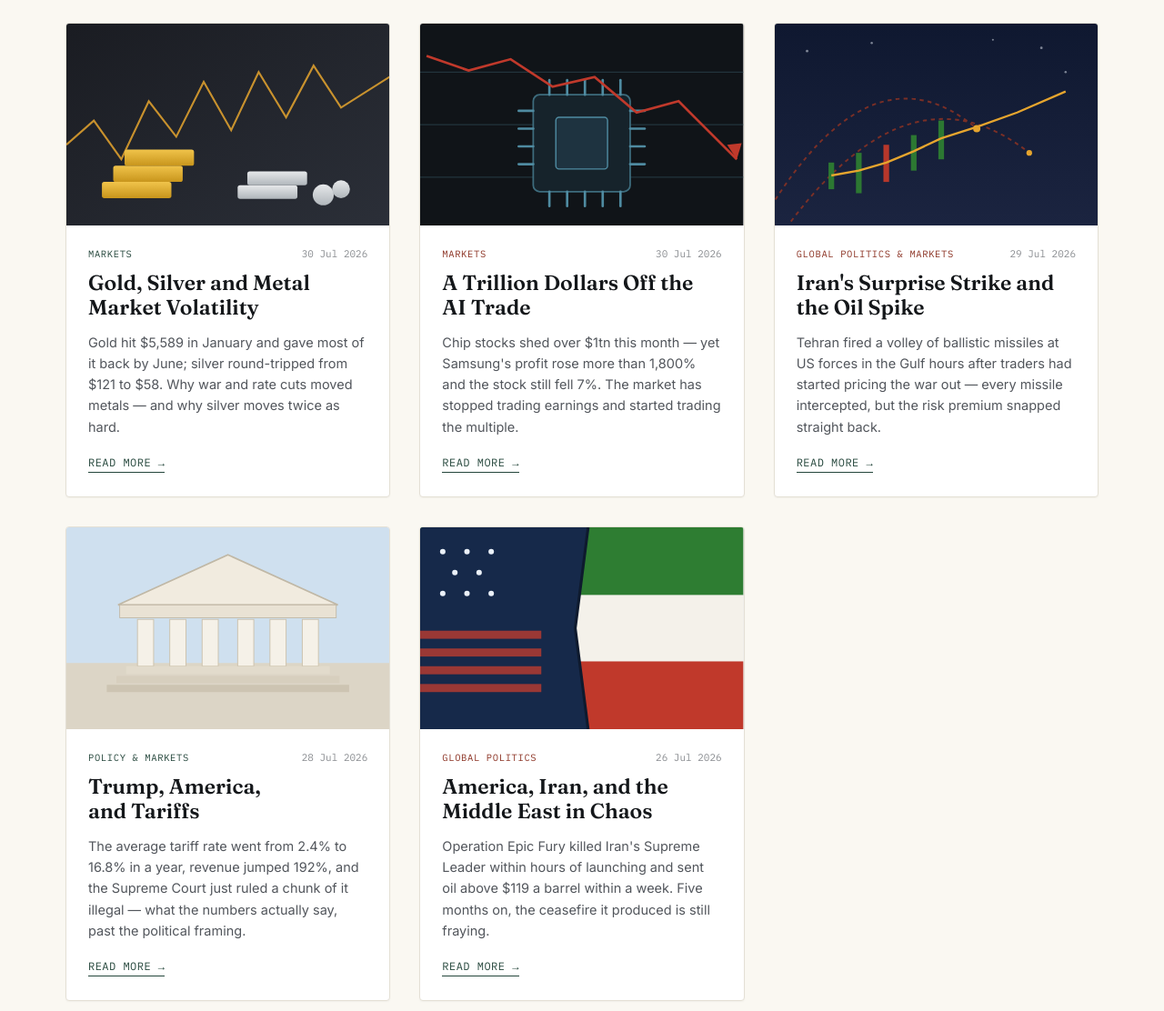
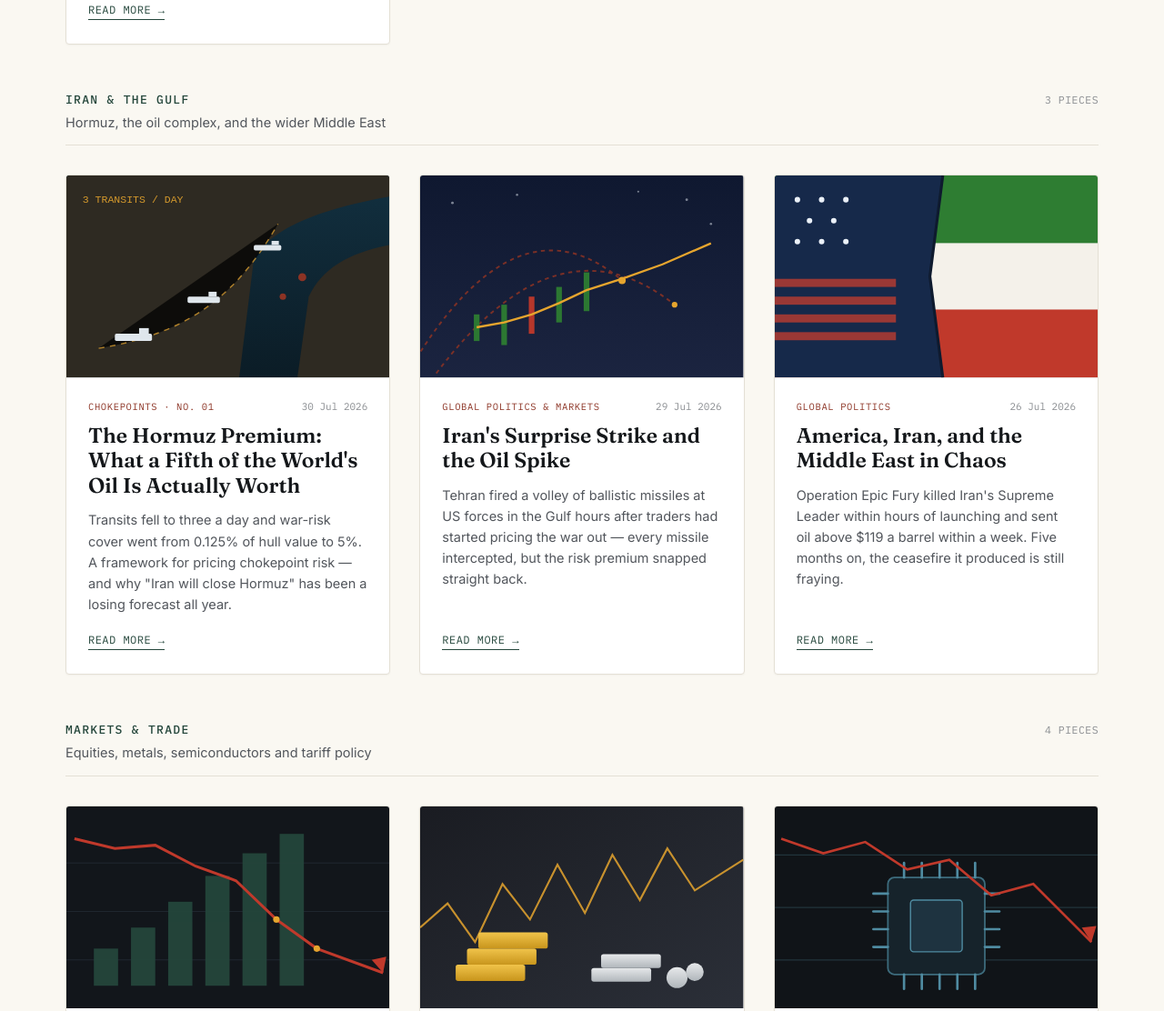
Before and after one commit to CoreyH2005/the-global-monitor, a website: page news.html in a window 1280 px wide. Shown: the part 1527-2639 px from the top of the page at 91% size. Drawn offline with Linux system fonts and the light colour scheme.

Commit message:
Group the archive into thematic sections
Splits news.html's flat 11-card grid into three headed groups —
Russia & Ukraine (4), Iran & the Gulf (3), Markets & Trade (4) — each
with a subtitle, count and rule. Article tags and card markup are
unchanged; only the grouping and ordering around them is new.

Co-Authored-By: Claude Fable 5 <noreply@anthropic.com>

```diff
--- a/news.html
+++ b/news.html
@@ -42,6 +42,19 @@
   .intro p { font-size: 17px; line-height: 1.6; color: var(--muted); max-width: 620px; margin: 0; }
 
   .grid { display: grid; grid-template-columns: repeat(auto-fill, minmax(320px, 1fr)); gap: 32px; padding: 44px 0 88px; }
+
+  .group { padding-top: 52px; }
+  .intro + .group { padding-top: 36px; }
+  .group-head { display: flex; align-items: baseline; justify-content: space-between; gap: 24px; padding-bottom: 14px; border-bottom: 1px solid var(--line); }
+  .group-head > div { min-width: 0; }
+  .group-head h2 { font-family: 'IBM Plex Mono', monospace; font-weight: 500; font-size: 13px; letter-spacing: 0.1em; text-transform: uppercase; color: var(--green); margin: 0 0 6px; }
+  .group-sub { font-size: 14.5px; line-height: 1.5; color: var(--muted); margin: 0; }
+  .group-count { flex: none; font-family: 'IBM Plex Mono', monospace; font-size: 11.5px; letter-spacing: 0.04em; text-transform: uppercase; color: var(--faint); }
+  .group .grid { padding: 32px 0 0; }
+  .group:last-of-type .grid { padding-bottom: 88px; }
+  @media (max-width: 620px) {
+    .group-head { flex-direction: column; align-items: flex-start; gap: 8px; }
+  }
   .card { background: var(--card); border: 1px solid var(--line); border-radius: 4px; overflow: hidden; display: flex; flex-direction: column; transition: transform .2s ease, box-shadow .2s ease; box-shadow: 0 1px 2px rgba(20,23,26,0.04); }
   .card:hover { transform: translateY(-4px); box-shadow: 0 16px 34px rgba(20,23,26,0.10); }
   .cover { display: block; width: 100%; aspect-ratio: 16 / 10; background: #eee; }
@@ -77,11 +90,15 @@
     <section class="intro">
       <div class="kicker">Global News</div>
       <h1>The full archive</h1>
-      <p>Every analysis published by the desk — geopolitics and markets read as one instrument. Newest first.</p>
+      <p>Every analysis published by the desk — geopolitics and markets read as one instrument. Grouped by theme, newest first within each.</p>
     </section>
 
-    <section class="grid">
-
+    <section class="group">
+      <div class="group-head">
+        <div><h2>Russia &amp; Ukraine</h2><p class="group-sub">The war, its economics, and who is financing it</p></div>
+        <span class="group-count">4 pieces</span>
+      </div>
+      <div class="grid">
       <!-- Russia's war economy -->
       <article class="card">
         <svg class="cover" viewBox="0 0 400 250" preserveAspectRatio="xMidYMid slice" role="img" aria-label="A rising military spending bar overtaking a flattening growth line">
@@ -103,7 +120,6 @@
           <a class="more" href="index.html?read=war-economy">Read more →</a>
         </div>
       </article>
-
       <!-- Shadow fleet / Russian oil buyers -->
       <article class="card">
         <svg class="cover" viewBox="0 0 400 250" preserveAspectRatio="xMidYMid slice" role="img" aria-label="Tankers moving on dark water with one vessel listing aground">
@@ -129,7 +145,6 @@
           <a class="more" href="index.html?read=russian-oil">Read more →</a>
         </div>
       </article>
-
       <!-- Russia / Ukraine, historical -->
       <article class="card">
         <svg class="cover" viewBox="0 0 400 250" preserveAspectRatio="xMidYMid slice" role="img" aria-label="A contested territory split by a jagged, static front line">
@@ -152,7 +167,6 @@
           <a class="more" href="index.html?read=ukraine">Read more →</a>
         </div>
       </article>
-
       <!-- Ukraine war economics -->
       <article class="card">
         <svg class="cover" viewBox="0 0 400 250" preserveAspectRatio="xMidYMid slice" role="img" aria-label="A gas flame beside grain stalks over a rising cost line">
@@ -177,7 +191,15 @@
           <a class="more" href="index.html?read=ukraine-economy">Read more →</a>
         </div>
       </article>
+      </div>
+    </section>
 
+    <section class="group">
+      <div class="group-head">
+        <div><h2>Iran &amp; the Gulf</h2><p class="group-sub">Hormuz, the oil complex, and the wider Middle East</p></div>
+        <span class="group-count">3 pieces</span>
+      </div>
+      <div class="grid">
       <!-- Hormuz -->
       <article class="card">
         <svg class="cover" viewBox="0 0 400 250" preserveAspectRatio="xMidYMid slice" role="img" aria-label="Tankers funnelling through a narrow strait between two landmasses">
@@ -201,7 +223,51 @@
           <a class="more" href="index.html?read=hormuz">Read more →</a>
         </div>
       </article>
+      <!-- The Salvo -->
+      <article class="card">
+        <svg class="cover" viewBox="0 0 400 250" preserveAspectRatio="xMidYMid slice" role="img" aria-label="Missile arcs over a rising oil-price chart">
+          <defs><linearGradient id="night" x1="0" y1="0" x2="0" y2="1"><stop offset="0" stop-color="#0f1830"/><stop offset="1" stop-color="#1b2440"/></linearGradient></defs>
+          <rect width="400" height="250" fill="url(#night)"/>
+          <g fill="#eaf0f8" opacity="0.5"><circle cx="40" cy="34" r="1.6"/><circle cx="120" cy="24" r="1.4"/><circle cx="330" cy="30" r="1.6"/><circle cx="270" cy="20" r="1.2"/><circle cx="360" cy="60" r="1.4"/></g>
+          <g fill="none" stroke="#8C3324" stroke-width="2.2" stroke-dasharray="5 5" opacity="0.85"><path d="M-10,235 Q120,20 250,130"/><path d="M20,245 Q170,45 315,160"/></g>
+          <g fill="#e6a52e"><circle cx="250" cy="130" r="4.5"/><circle cx="315" cy="160" r="3.5"/></g>
+          <g stroke-width="7" opacity="0.95"><line x1="70" y1="205" x2="70" y2="172" stroke="#2e7d32"/><line x1="104" y1="210" x2="104" y2="160" stroke="#2e7d32"/><line x1="138" y1="196" x2="138" y2="150" stroke="#c0392b"/><line x1="172" y1="182" x2="172" y2="138" stroke="#2e7d32"/><line x1="206" y1="168" x2="206" y2="120" stroke="#2e7d32"/></g>
+          <polyline points="70,188 104,182 138,172 172,158 206,142 250,128 300,110 360,84" fill="none" stroke="#e6a52e" stroke-width="2.6"/>
+        </svg>
+        <div class="body">
+          <div class="tagrow"><span class="tag" style="color:#8C3324;">Global Politics &amp; Markets</span><span class="date">29 Jul 2026</span></div>
+          <h2>Iran's Surprise Strike and the Oil Spike</h2>
+          <p class="dek">Tehran fired a volley of ballistic missiles at US forces in the Gulf hours after traders had started pricing the war out — every missile intercepted, but the risk premium snapped straight back.</p>
+          <a class="more" href="index.html?read=salvo">Read more →</a>
+        </div>
+      </article>
+      <!-- Iran / Middle East -->
+      <article class="card">
+        <svg class="cover" viewBox="0 0 400 250" preserveAspectRatio="xMidYMid slice" role="img" aria-label="Abstract US and Iran flags meeting at a fault line">
+          <rect x="0" y="0" width="400" height="84" fill="#2e7d32"/>
+          <rect x="0" y="84" width="400" height="82" fill="#f4f1ea"/>
+          <rect x="0" y="166" width="400" height="84" fill="#c0392b"/>
+          <path d="M0,0 L208,0 L192,125 L208,250 L0,250 Z" fill="#16294a"/>
+          <g opacity="0.85" fill="#b23b32"><rect x="0" y="128" width="150" height="10"/><rect x="0" y="150" width="150" height="10"/><rect x="0" y="172" width="150" height="10"/><rect x="0" y="194" width="150" height="10"/></g>
+          <g fill="#eaf0f8"><circle cx="28" cy="30" r="3.4"/><circle cx="58" cy="30" r="3.4"/><circle cx="88" cy="30" r="3.4"/><circle cx="43" cy="56" r="3.4"/><circle cx="73" cy="56" r="3.4"/><circle cx="28" cy="82" r="3.4"/><circle cx="58" cy="82" r="3.4"/><circle cx="88" cy="82" r="3.4"/></g>
+          <path d="M208,0 L192,125 L208,250" fill="none" stroke="#0e1a2e" stroke-width="3.5"/>
+        </svg>
+        <div class="body">
+          <div class="tagrow"><span class="tag" style="color:#8C3324;">Global Politics</span><span class="date">26 Jul 2026</span></div>
+          <h2>America, Iran, and the Middle East in Chaos</h2>
+          <p class="dek">Operation Epic Fury killed Iran's Supreme Leader within hours of launching and sent oil above $119 a barrel within a week. Five months on, the ceasefire it produced is still fraying.</p>
+          <a class="more" href="index.html?read=iran">Read more →</a>
+        </div>
+      </article>
+      </div>
+    </section>
 
+    <section class="group">
+      <div class="group-head">
+        <div><h2>Markets &amp; Trade</h2><p class="group-sub">Equities, metals, semiconductors and tariff policy</p></div>
+        <span class="group-count">4 pieces</span>
+      </div>
+      <div class="grid">
       <!-- Memory paradox -->
       <article class="card">
         <svg class="cover" viewBox="0 0 400 250" preserveAspectRatio="xMidYMid slice" role="img" aria-label="Rising profit bars against a falling share-price line">
@@ -221,7 +287,6 @@
           <a class="more" href="index.html?read=memory">Read more →</a>
         </div>
       </article>
-
       <!-- Metals -->
       <article class="card">
         <svg class="cover" viewBox="0 0 400 250" preserveAspectRatio="xMidYMid slice" role="img" aria-label="Gold and silver bars beside a volatile price line">
@@ -243,7 +308,6 @@
           <a class="more" href="index.html?read=metals">Read more →</a>
         </div>
       </article>
-
       <!-- Chips -->
       <article class="card">
         <svg class="cover" viewBox="0 0 400 250" preserveAspectRatio="xMidYMid slice" role="img" aria-label="A microchip with a falling price line">
@@ -267,26 +331,6 @@
           <a class="more" href="index.html?read=chips">Read more →</a>
         </div>
       </article>
-
-      <!-- The Salvo -->
-      <article class="card">
-        <svg class="cover" viewBox="0 0 400 250" preserveAspectRatio="xMidYMid slice" role="img" aria-label="Missile arcs over a rising oil-price chart">
-          <defs><linearGradient id="night" x1="0" y1="0" x2="0" y2="1"><stop offset="0" stop-color="#0f1830"/><stop offset="1" stop-color="#1b2440"/></linearGradient></defs>
-          <rect width="400" height="250" fill="url(#night)"/>
-          <g fill="#eaf0f8" opacity="0.5"><circle cx="40" cy="34" r="1.6"/><circle cx="120" cy="24" r="1.4"/><circle cx="330" cy="30" r="1.6"/><circle cx="270" cy="20" r="1.2"/><circle cx="360" cy="60" r="1.4"/></g>
-          <g fill="none" stroke="#8C3324" stroke-width="2.2" stroke-dasharray="5 5" opacity="0.85"><path d="M-10,235 Q120,20 250,130"/><path d="M20,245 Q170,45 315,160"/></g>
-          <g fill="#e6a52e"><circle cx="250" cy="130" r="4.5"/><circle cx="315" cy="160" r="3.5"/></g>
-          <g stroke-width="7" opacity="0.95"><line x1="70" y1="205" x2="70" y2="172" stroke="#2e7d32"/><line x1="104" y1="210" x2="104" y2="160" stroke="#2e7d32"/><line x1="138" y1="196" x2="138" y2="150" stroke="#c0392b"/><line x1="172" y1="182" x2="172" y2="138" stroke="#2e7d32"/><line x1="206" y1="168" x2="206" y2="120" stroke="#2e7d32"/></g>
-          <polyline points="70,188 104,182 138,172 172,158 206,142 250,128 300,110 360,84" fill="none" stroke="#e6a52e" stroke-width="2.6"/>
-        </svg>
-        <div class="body">
-          <div class="tagrow"><span class="tag" style="color:#8C3324;">Global Politics &amp; Markets</span><span class="date">29 Jul 2026</span></div>
-          <h2>Iran's Surprise Strike and the Oil Spike</h2>
-          <p class="dek">Tehran fired a volley of ballistic missiles at US forces in the Gulf hours after traders had started pricing the war out — every missile intercepted, but the risk premium snapped straight back.</p>
-          <a class="more" href="index.html?read=salvo">Read more →</a>
-        </div>
-      </article>
-
       <!-- Tariffs -->
       <article class="card">
         <svg class="cover" viewBox="0 0 400 250" preserveAspectRatio="xMidYMid slice" role="img" aria-label="Neoclassical courthouse facade">
@@ -306,26 +350,7 @@
           <a class="more" href="index.html?read=tariffs">Read more →</a>
         </div>
       </article>
-
-      <!-- Iran / Middle East -->
-      <article class="card">
-        <svg class="cover" viewBox="0 0 400 250" preserveAspectRatio="xMidYMid slice" role="img" aria-label="Abstract US and Iran flags meeting at a fault line">
-          <rect x="0" y="0" width="400" height="84" fill="#2e7d32"/>
-          <rect x="0" y="84" width="400" height="82" fill="#f4f1ea"/>
-          <rect x="0" y="166" width="400" height="84" fill="#c0392b"/>
-          <path d="M0,0 L208,0 L192,125 L208,250 L0,250 Z" fill="#16294a"/>
-          <g opacity="0.85" fill="#b23b32"><rect x="0" y="128" width="150" height="10"/><rect x="0" y="150" width="150" height="10"/><rect x="0" y="172" width="150" height="10"/><rect x="0" y="194" width="150" height="10"/></g>
-          <g fill="#eaf0f8"><circle cx="28" cy="30" r="3.4"/><circle cx="58" cy="30" r="3.4"/><circle cx="88" cy="30" r="3.4"/><circle cx="43" cy="56" r="3.4"/><circle cx="73" cy="56" r="3.4"/><circle cx="28" cy="82" r="3.4"/><circle cx="58" cy="82" r="3.4"/><circle cx="88" cy="82" r="3.4"/></g>
-          <path d="M208,0 L192,125 L208,250" fill="none" stroke="#0e1a2e" stroke-width="3.5"/>
-        </svg>
-        <div class="body">
-          <div class="tagrow"><span class="tag" style="color:#8C3324;">Global Politics</span><span class="date">26 Jul 2026</span></div>
-          <h2>America, Iran, and the Middle East in Chaos</h2>
-          <p class="dek">Operation Epic Fury killed Iran's Supreme Leader within hours of launching and sent oil above $119 a barrel within a week. Five months on, the ceasefire it produced is still fraying.</p>
-          <a class="more" href="index.html?read=iran">Read more →</a>
-        </div>
-      </article>
-
+      </div>
     </section>
   </main>
 
```
